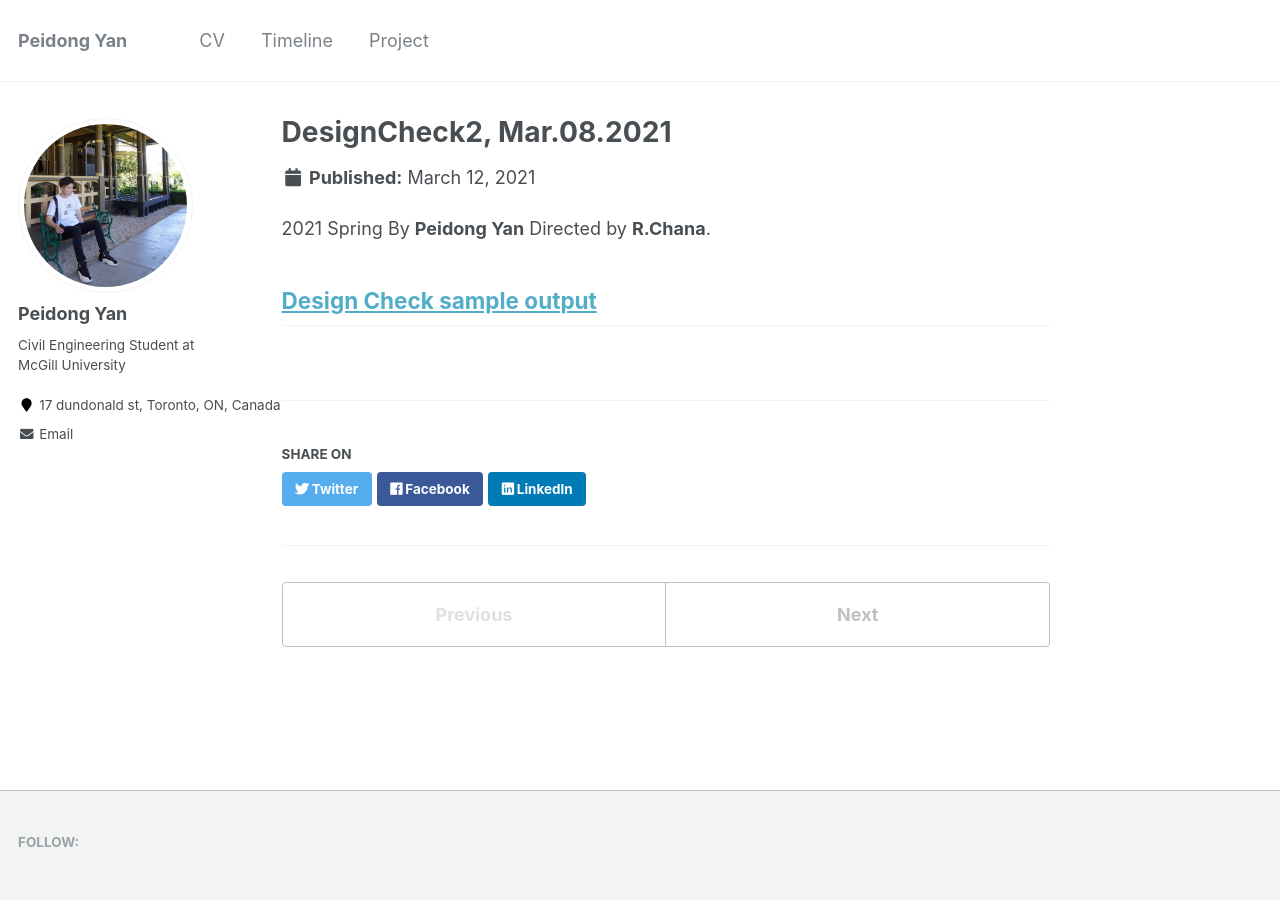
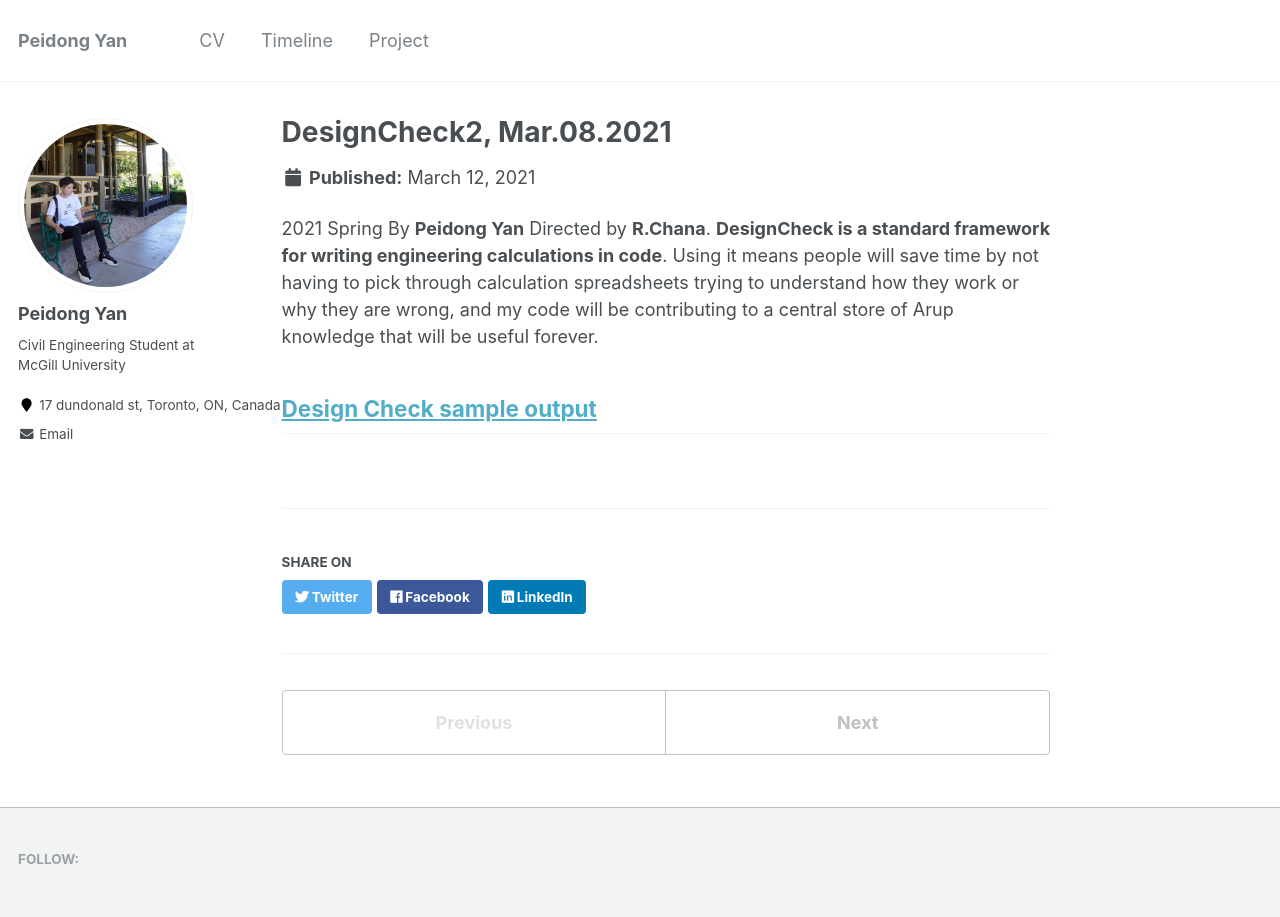
Before and after one commit to LorenYan98/LY.github.io, a Jekyll site: the page built from _portfolio/portfolio-1.md, in a window 1280 px wide. Built offline with Jekyll 4.4.1, drawn with Linux system fonts in a browser that asks for light colours.

Commit message:
Update portfolio-1.md

```diff
--- a/_portfolio/portfolio-1.md
+++ b/_portfolio/portfolio-1.md
@@ -3,8 +3,9 @@ title: "DesignCheck2, Mar.08.2021"
 excerpt: "The project aims to form a systematic check for a W section element in accordance with Canadian Code CSA S16-14<br/><img src='/LY.github.io/images/designcheck.png' width='40%' height = '40%'>"
 collection: portfolio
 ---
+
 2021 Spring By **Peidong Yan** Directed by **R.Chana**.
-
+**DesignCheck is a standard framework for writing engineering calculations in code**. Using it means people will save time by not having to pick through calculation spreadsheets trying to understand how they work or why they are wrong, and my code will be contributing to a central store of Arup knowledge that will be useful forever.
 
 [Design Check sample output](https://lorenyan98.github.io/LY.github.io/files/DesignCheck2.Structural.CombinedBeamChecks.pdf)
 ---
```
